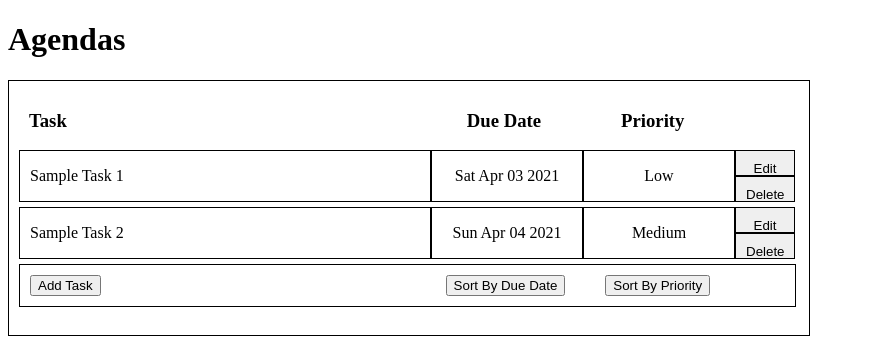
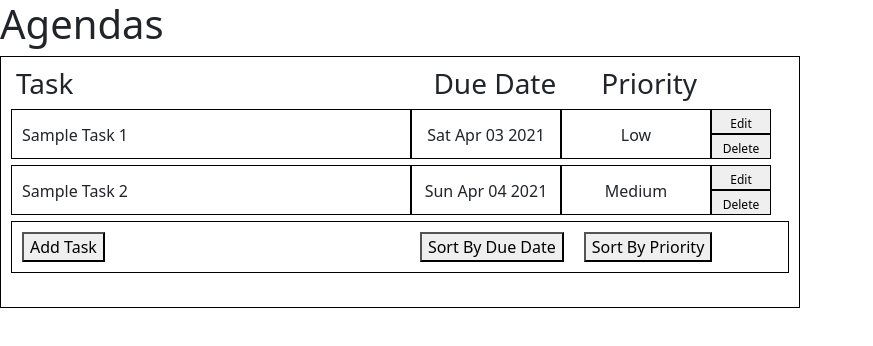
Before and after one commit to eazimmer/agendas, an Angular app: page / in a window 1280 px wide. Shown: the top 346 px of the page, without its empty margins (0-873 px from the left). Built offline with nearby package versions, Linux system fonts and the light colour scheme.

Commit message:
Implemented Bootstrap for styling; redesigned some existing views

```diff
--- a/package.json
+++ b/package.json
@@ -20,6 +20,7 @@
     "@angular/platform-browser-dynamic": "~11.2.12",
     "@angular/router": "~11.2.12",
     "bootstrap": "^5.0.0",
+    "jquery": "^3.6.0",
     "rxjs": "~6.6.0",
     "tslib": "^2.0.0",
     "zone.js": "~0.11.3"
--- a/src/app/task-buttons/task-buttons.component.css
+++ b/src/app/task-buttons/task-buttons.component.css
@@ -5,16 +5,20 @@
   border: 1px solid black;
 }
 
-.btn {
+.task-btn {
   vertical-align: top;
   display: inline-block;
 }
 
+.task-btn:hover {
+  background-color: #888888;
+}
+
 #sort-by-date-btn {
-  margin-left: 345px;
+  margin-left: 315px;
 }
 
 #sort-by-priority {
-  margin-left: 40px;
-  margin-right: 75px;
+  margin-left: 20px;
+  margin-right: 66px;
 }
--- a/src/app/task-buttons/task-buttons.component.html
+++ b/src/app/task-buttons/task-buttons.component.html
@@ -1,5 +1,5 @@
 <div id="btns-content">
-  <button id="add-btn" class="btn" (click)="addTask()">Add Task</button>
-  <button id="sort-by-date-btn" class="btn" (click)="sortByDate()">Sort By Due Date</button>
-  <button id="sort-by-priority" class="btn" (click)="sortByPriority()">Sort By Priority</button>
+  <button id="add-btn" class="task-btn" (click)="addTask()">Add Task</button>
+  <button id="sort-by-date-btn" class="task-btn" (click)="sortByDate()">Sort By Due Date</button>
+  <button id="sort-by-priority" class="task-btn" (click)="sortByPriority()">Sort By Priority</button>
 </div>
--- a/src/app/task-details/task-details.component.html
+++ b/src/app/task-details/task-details.component.html
@@ -1,6 +1,6 @@
 <div *ngIf="visible" id="modal" [style.display]="modal">
   <div id="modal-content">
-    <button id='close-btn' type="button" class="btn-close" (click)="closeWindow()">X</button>
+    <button id='close-btn' type="button" class="btn-close" (click)="closeWindow()"></button>
     <div class="task-details">
       <strong>Title</strong>
       <p id="task-title">{{task.title}}</p>
--- a/src/app/task-list/task-list.component.css
+++ b/src/app/task-list/task-list.component.css
@@ -3,15 +3,15 @@
 }
 
 #task-header {
-  padding-left: 10px;
+  padding-left: 5px;
 }
 
 #date-header {
-  padding-left: 400px;
+  padding-left: 360px;
 }
 
 #priority-header {
-  padding-left: 80px;
+  padding-left: 45px;
 }
 
 #tasks {
--- a/src/app/task/task.component.css
+++ b/src/app/task/task.component.css
@@ -1,9 +1,6 @@
 .task {
   margin-bottom: 5px;
-}
-
-.task:hover {
-  border: 3px solid black;
+  line-height: 50px;
 }
 
 .task-title {
@@ -26,16 +23,25 @@
   display: inline-block;
 }
 
+#task-content:hover {
+  background-color: #888888;
+}
+
 #task-controls {
   vertical-align: top;
   display: inline-block;
 }
 
 .task-actions {
-  text-align: center;
   border: 1px solid black;
   width: 60px;
   padding: 10px;
   display: block;
-  height: 26px;
+  height: 25px;
+  font-size: 12px;
+  line-height: 8px;
 }
+
+.task-actions:hover {
+  background-color: #888888;
+}
--- a/src/styles.css
+++ b/src/styles.css
@@ -1 +1,2 @@
 /* You can add global styles to this file, and also import other style files */
+@import "~bootstrap/dist/css/bootstrap.css";
```
Also changed, not shown: 1 other file (tests, documents, lock files or other folders).
